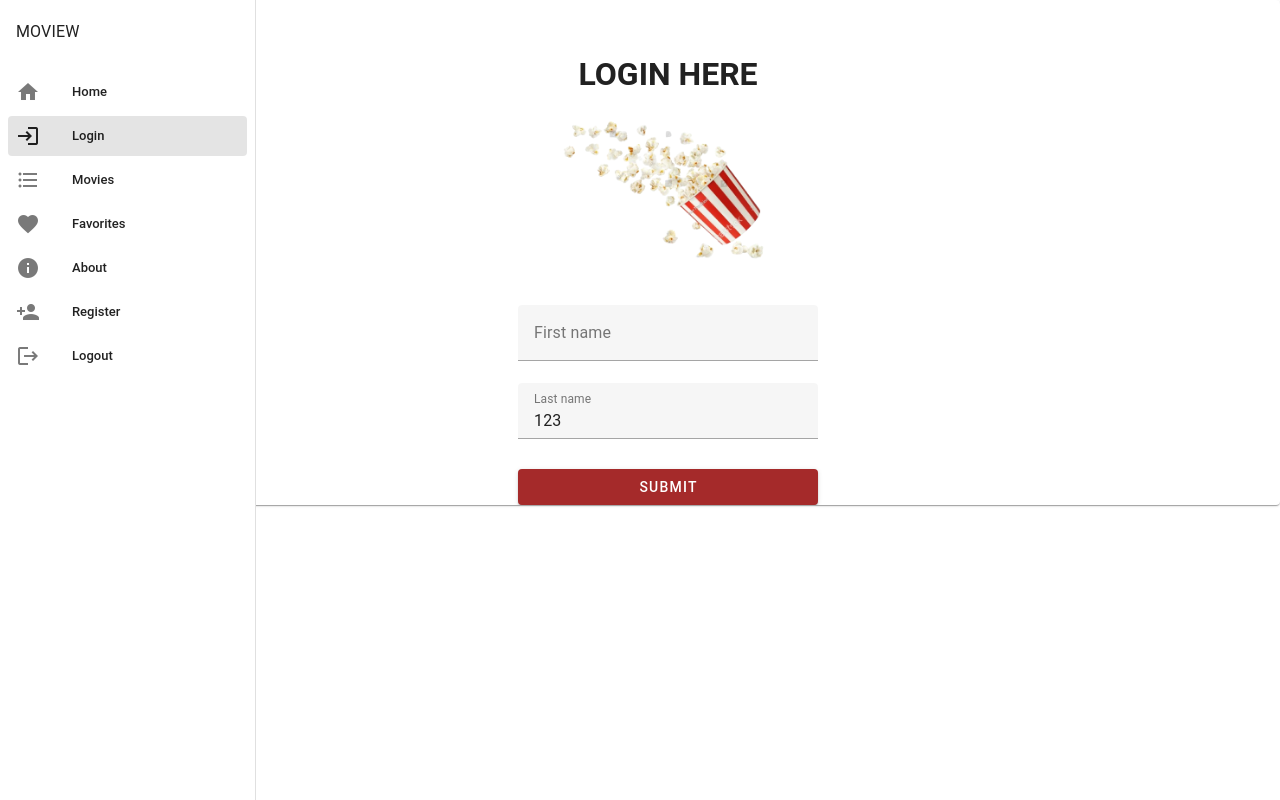
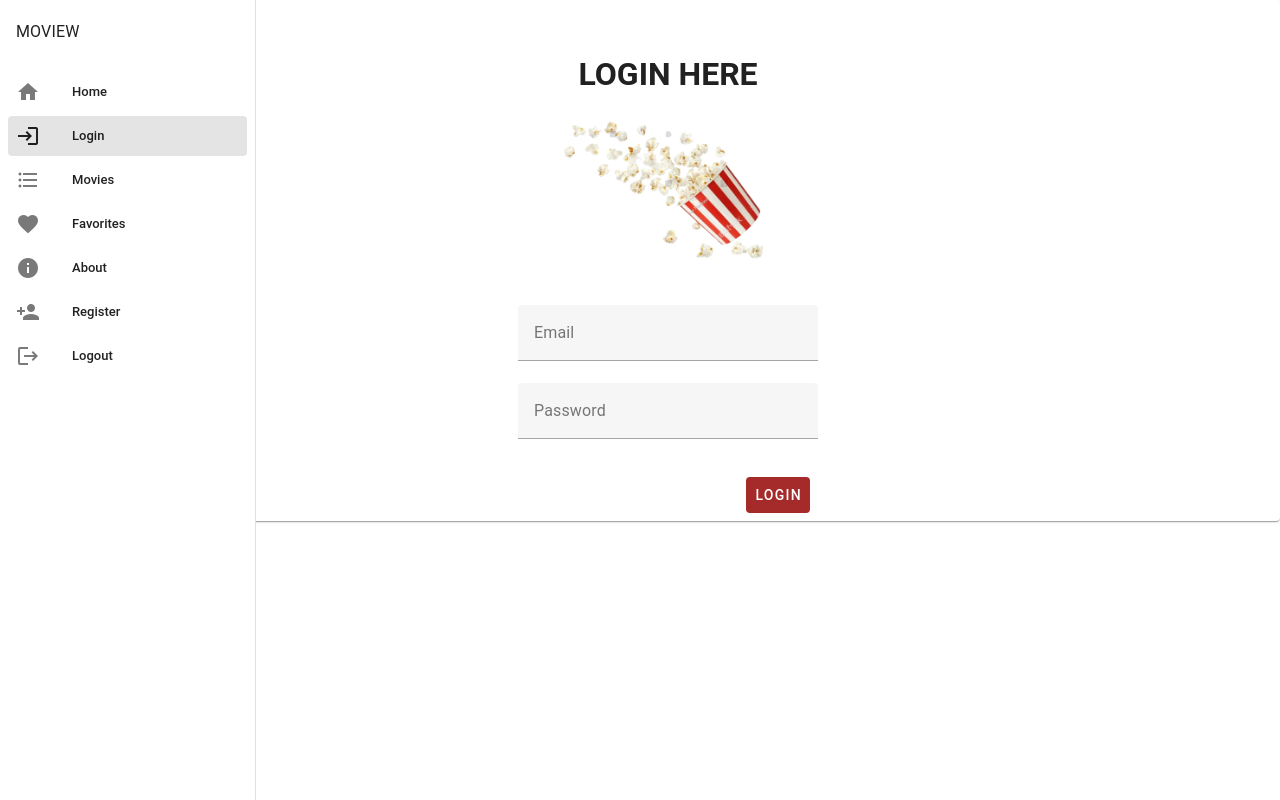
Before and after one commit to vircanraluca/MovieApplication, a Vue app in the folder client/: page /login in a window 1280 px wide. Built offline with nearby package versions, Linux system fonts and the light colour scheme.

Commit message:
Added the login&register partially implementatiion

```diff
--- a/client/package.json
+++ b/client/package.json
@@ -8,6 +8,7 @@
   },
   "dependencies": {
     "@mdi/font": "7.0.96",
+    "firebase": "^10.12.2",
     "roboto-fontface": "*",
     "vue": "^3.2.0",
     "vue-router": "^4.0.0",
--- a/client/src/main.js
+++ b/client/src/main.js
@@ -5,16 +5,36 @@
  */
 
 // Plugins
-import { registerPlugins } from '@/plugins'
+import { registerPlugins } from "@/plugins";
 
 // Components
-import App from './App.vue'
+import App from "./App.vue";
 
 // Composables
-import { createApp } from 'vue'
+import { createApp } from "vue";
 
-const app = createApp(App)
+const app = createApp(App);
 
-registerPlugins(app)
+registerPlugins(app);
 
-app.mount('#app')
+// Import the functions you need from the SDKs you need
+import { initializeApp } from "firebase/app";
+import { getAnalytics } from "firebase/analytics";
+// TODO: Add SDKs for Firebase products that you want to use
+// https://firebase.google.com/docs/web/setup#available-libraries
+
+// Your web app's Firebase configuration
+// For Firebase JS SDK v7.20.0 and later, measurementId is optional
+const firebaseConfig = {
+  apiKey: "AIzaSyCNdDLKcYQTURmSj_1AdysofVWwNDXk4mY",
+  authDomain: "movieapp-a7969.firebaseapp.com",
+  projectId: "movieapp-a7969",
+  storageBucket: "movieapp-a7969.appspot.com",
+  messagingSenderId: "797940095430",
+  appId: "1:797940095430:web:fc507e12735320cce0bac7",
+  measurementId: "G-X536MRLPZJ",
+};
+
+// Initialize Firebase
+initializeApp(firebaseConfig);
+app.mount("#app");
--- a/client/src/views/Login.vue
+++ b/client/src/views/Login.vue
@@ -8,42 +8,99 @@
   <v-sheet class="mx-auto" width="300">
     <v-form fast-fail @submit.prevent>
       <v-text-field
-        v-model="firstName"
-        :rules="firstNameRules"
-        label="First name"
+        label="Email"
+        required
+        v-model="email"
+        :rules="emailRules"
       ></v-text-field>
 
       <v-text-field
-        v-model="lastName"
-        :rules="lastNameRules"
-        label="Last name"
+        label="Password"
+        type="password"
+        required
+        v-model="password"
+        :rules="passwordRules"
       ></v-text-field>
 
-      <v-btn class="mt-2" type="submit" block>Submit</v-btn>
+      <v-card-actions>
+        <v-spacer></v-spacer>
+        <v-btn class="mt-2" @click="login">LOGIN</v-btn>
+      </v-card-actions>
+      <v-spacer></v-spacer>
+      <div v-if="errorMsg">{{ errorMsg }}</div>
     </v-form>
   </v-sheet>
 </template>
 
 <script>
+import { ref } from "vue";
+import { getAuth, signInWithEmailAndPassword } from "firebase/auth";
+
+import { useRouter } from "vue-router";
+
 export default {
-  data: () => ({
-    firstName: "",
-    firstNameRules: [
-      (value) => {
-        if (value?.length > 3) return true;
+  setup() {
+    const email = ref("");
+    const password = ref("");
+    const errorMsg = ref("");
+    const valid = ref(false);
 
-        return "First name must be at least 3 characters.";
-      },
-    ],
-    lastName: "123",
-    lastNameRules: [
-      (value) => {
-        if (/[^0-9]/.test(value)) return true;
+    const router = useRouter();
 
-        return "Last name can not contain digits.";
-      },
-    ],
-  }),
+    const emailRules = [
+      (v) => !!v || "Email is required",
+      (v) => /.+@.+\..+/.test(v) || "Email must be valid",
+    ];
+
+    const passwordRules = [
+      (v) => !!v || "Password is required",
+      (v) => v.length >= 8 || "Password must be at least 8 characters",
+    ];
+
+    const login = async () => {
+      try {
+        const auth = getAuth();
+        const userCredential = await signInWithEmailAndPassword(
+          auth,
+          email.value,
+          password.value
+        );
+
+        const user = userCredential.user;
+        console.log("User login successfully:", user);
+        const response = await fetch("http://localhost:4000/login", {
+          method: "POST",
+          headers: {
+            "Content-Type": "application/json",
+          },
+          body: JSON.stringify({
+            email: email.value,
+            password: password.value,
+          }),
+        });
+
+        if (user) {
+          console.log("User CONNECTED!", user);
+          router.push("/");
+        } else {
+          console.log("Error on login: No valid user received");
+        }
+      } catch (error) {
+        console.error(error.code);
+        errorMsg.value = error.message;
+      }
+    };
+
+    return {
+      email,
+      password,
+      errorMsg,
+      valid,
+      emailRules,
+      passwordRules,
+      login,
+    };
+  },
 };
 </script>
 
--- a/client/src/views/Register.vue
+++ b/client/src/views/Register.vue
@@ -8,42 +8,98 @@
   <v-sheet class="mx-auto" width="300">
     <v-form fast-fail @submit.prevent>
       <v-text-field
-        v-model="firstName"
-        :rules="firstNameRules"
-        label="First name"
+        label="Email"
+        required
+        v-model="email"
+        :rules="emailRules"
       ></v-text-field>
 
       <v-text-field
-        v-model="lastName"
-        :rules="lastNameRules"
-        label="Last name"
+        label="Password"
+        type="password"
+        required
+        v-model="password"
+        :rules="passwordRules"
       ></v-text-field>
 
-      <v-btn class="mt-2" type="submit" block>Submit</v-btn>
+      <v-card-actions>
+        <v-btn class="mt-2" type="submit" @click="register">Submit</v-btn>
+      </v-card-actions>
+      <v-spacer></v-spacer>
+      <div v-if="errorMessage">{{ errorMessage }}</div>
     </v-form>
   </v-sheet>
 </template>
 
 <script>
+import { ref } from "vue";
+import { getAuth, createUserWithEmailAndPassword } from "firebase/auth";
+import { useRouter } from "vue-router";
+
 export default {
-  data: () => ({
-    firstName: "",
-    firstNameRules: [
-      (value) => {
-        if (value?.length > 3) return true;
+  setup() {
+    const email = ref("");
+    const password = ref("");
+    const errorMessage = ref("");
+    const router = useRouter();
 
-        return "First name must be at least 3 characters.";
-      },
-    ],
-    lastName: "123",
-    lastNameRules: [
-      (value) => {
-        if (/[^0-9]/.test(value)) return true;
+    const emailRules = [
+      (v) => !!v || "Email is required",
+      (v) => /.+@.+\..+/.test(v) || "Email must be valid",
+    ];
 
-        return "Last name can not contain digits.";
-      },
-    ],
-  }),
+    const passwordRules = [
+      (v) => !!v || "Password is required",
+      (v) => v.length >= 8 || "Password must be at least 8 characters",
+    ];
+
+    const register = async () => {
+      try {
+        const auth = getAuth();
+        const userCredential = await createUserWithEmailAndPassword(
+          auth,
+          email.value,
+          password.value
+        );
+
+        console.log("User registered successfully:", userCredential.user);
+
+        // Faceți solicitarea POST către server
+        const response = await fetch("http://localhost:4000/register", {
+          method: "POST",
+          headers: {
+            "Content-Type": "application/json",
+          },
+          body: JSON.stringify({
+            email: email.value,
+            password: password.value,
+          }),
+        });
+
+        // Verifică statusul răspunsului
+        if (response.ok) {
+          console.log("User registered successfully on the server.");
+          router.push("/");
+        } else {
+          console.error("Server registration error:", response.statusText);
+          errorMessage.value =
+            "An error occurred during registration on the server.";
+        }
+      } catch (error) {
+        console.error("Error during registration:", error);
+        errorMessage.value = "An error occurred during registration.";
+      }
+    };
+
+    return {
+      email,
+      password,
+      errorMessage,
+      emailRules,
+      passwordRules,
+      register,
+    };
+  },
 };
 </script>
 
```
Also changed, not shown: 2 other files (tests, documents, lock files or other folders).
